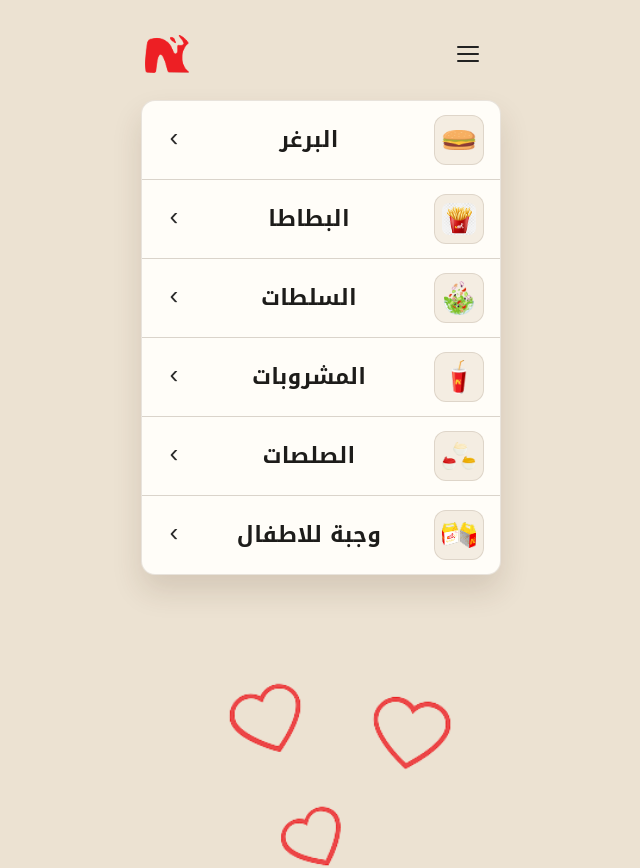
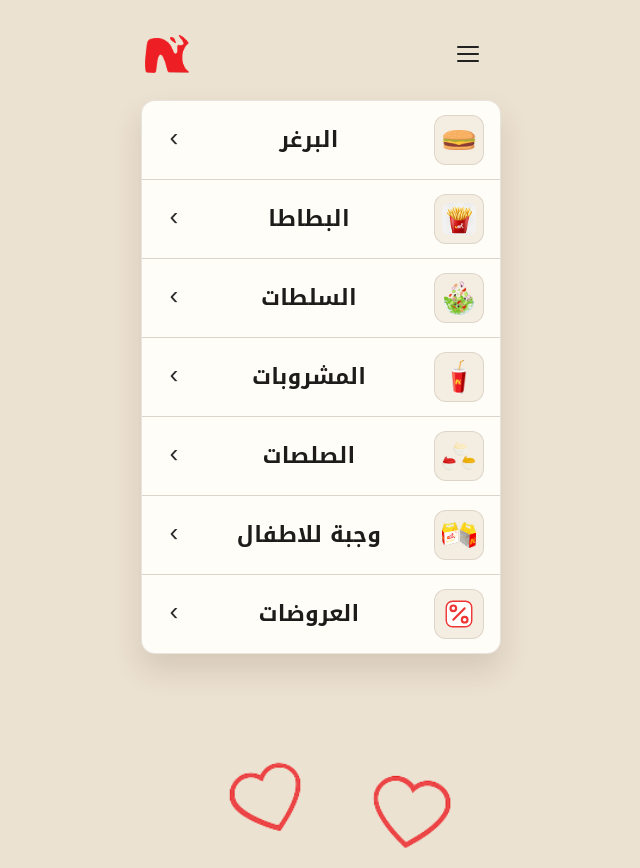
Before and after one commit to Ghadir31/tasty_natche, a React (Vite) app: page / in a window 1280 px wide. Shown: the top 868 px of the page, without its empty margins (319-959 px from the left). Built offline with nearby package versions, Linux system fonts and the light colour scheme.

Commit message:
added 3urudat section in homepage

```diff
--- a/src/components/Home.tsx
+++ b/src/components/Home.tsx
@@ -7,6 +7,7 @@ import drink from '../assets/images/home-menu/dring.png'
 import sauce from '../assets/images/home-menu/sauce.png'
 import kids from '../assets/images/home-menu/kids_meal.png'
 import hearts from '../assets/images/home-menu/hearts.png'
+import offersIcon from '../assets/images/home-menu/offers-percent.svg'
 
 const menuItems = [
   { label: 'البرغر', image: burger },
@@ -16,6 +17,7 @@ const menuItems = [
   // { label: 'الحلويات', image: dessert },
   { label: 'الصلصات', image: sauce },
   { label: 'وجبة للاطفال', image: kids },
+  { label: 'العروضات', image: offersIcon },
 ]
 
 function Home() {
```
Also changed, not shown: src/assets/images/home-menu/offers-percent.svg (added).
